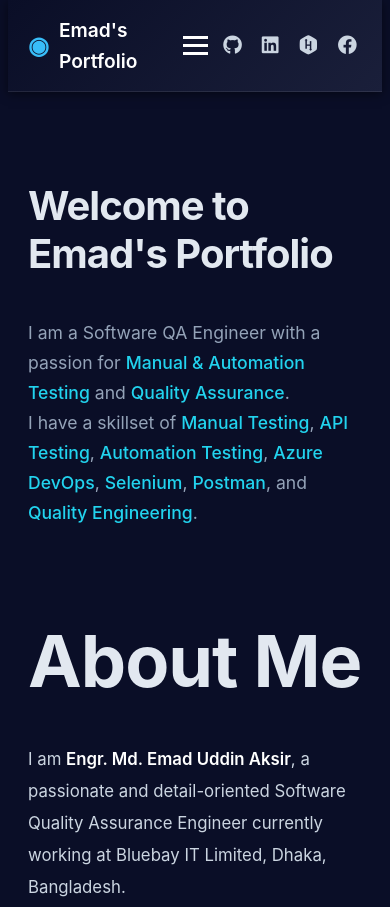
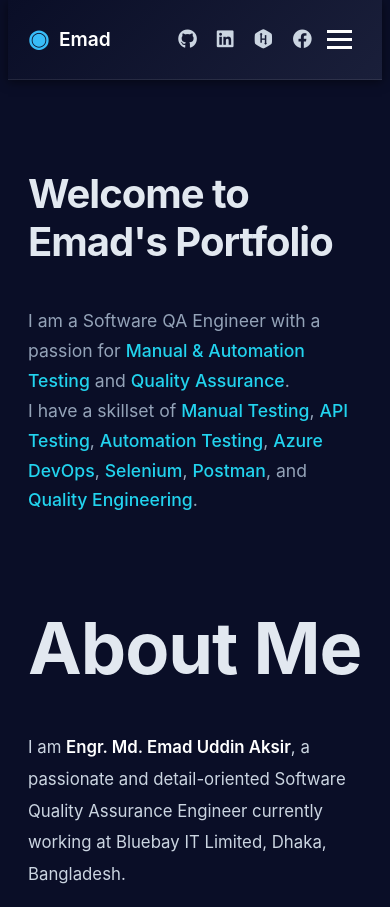
Before and after one commit to emaduddin23/emadqasite, a website: page index.html in a window 390 px wide. Shown: the top 907 px of the page. Drawn offline with Linux system fonts and the light colour scheme.

Commit message:
refactor: update header branding and adjust order of header elements for improved layout

```diff
--- a/index.html
+++ b/index.html
@@ -13,7 +13,7 @@
   </head>
   <body>
     <header>
-      <a href="#home" class="header-brand">Emad's Portfolio</a>
+      <a href="#home" class="header-brand">Emad</a>
 
       <div class="hamburger-icon" id="hamburger-icon">
         <div class="bar"></div>
--- a/style.css
+++ b/style.css
@@ -757,19 +757,18 @@ section p strong {
     flex: 1;
   }
 
-  .hamburger-icon {
+  .header-social {
     order: 2;
-    position: static;
-  }
-
-  .header-social {
-    order: 3;
     gap: 10px;
-    margin-left: auto;
   }
 
   .header-social a {
     font-size: 1.2rem;
+  }
+
+  .hamburger-icon {
+    order: 3;
+    position: static;
   }
 
   nav#main-nav {
```
